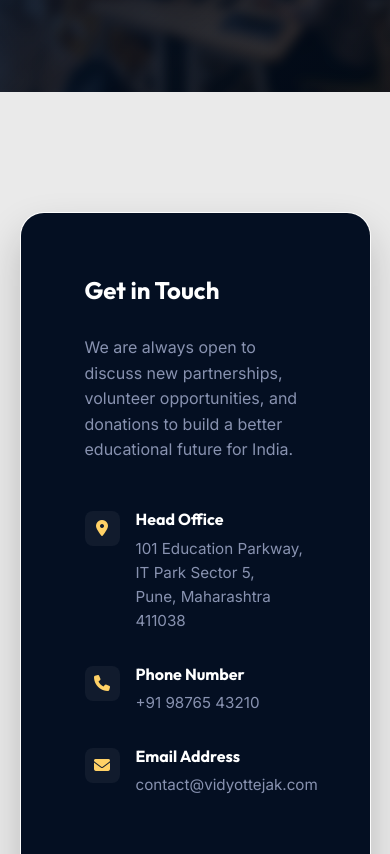
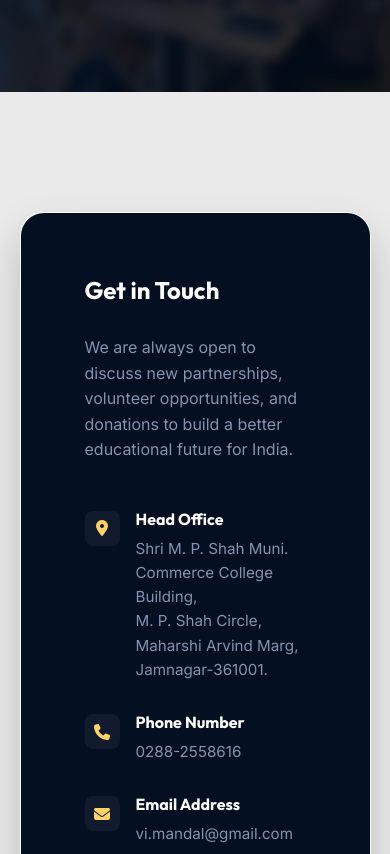
Before and after one commit to Bhavya773-coder/Vidyottejak_Mandal, a plain HTML site: page contact.html in a window 390 px wide. Shown: the part 246-1100 px from the top of the page. Drawn offline with Linux system fonts and the light colour scheme.

Commit message:
Update address, phone, and email to actual Vidyottejak Mandal details

```diff
--- a/contact.html
+++ b/contact.html
@@ -55,7 +55,7 @@
                         <div class="icon-sq bg-accent text-primary"><i class="fa-solid fa-location-dot"></i></div>
                         <div>
                             <h4 class="text-white" style="margin-bottom: 0.5rem;">Head Office</h4>
-                            <p style="color: #8892B0; font-size: 0.95rem;">101 Education Parkway, IT Park Sector 5,<br>Pune, Maharashtra 411038</p>
+                            <p style="color: #8892B0; font-size: 0.95rem;">Shri M. P. Shah Muni. Commerce College Building,<br>M. P. Shah Circle, Maharshi Arvind Marg,<br>Jamnagar-361001.</p>
                         </div>
                     </div>
 
@@ -63,7 +63,7 @@
                         <div class="icon-sq bg-accent text-primary"><i class="fa-solid fa-phone"></i></div>
                         <div>
                             <h4 class="text-white" style="margin-bottom: 0.5rem;">Phone Number</h4>
-                            <p style="color: #8892B0; font-size: 0.95rem;">+91 98765 43210</p>
+                            <p style="color: #8892B0; font-size: 0.95rem;">0288-2558616</p>
                         </div>
                     </div>
 
@@ -71,7 +71,7 @@
                         <div class="icon-sq bg-accent text-primary"><i class="fa-solid fa-envelope"></i></div>
                         <div>
                             <h4 class="text-white" style="margin-bottom: 0.5rem;">Email Address</h4>
-                            <p style="font-size: 0.95rem;"><a href="mailto:contact@vidyottejak.com" style="color: #8892B0; text-decoration: none;" class="nav-hover">contact@vidyottejak.com</a></p>
+                            <p style="font-size: 0.95rem;"><a href="mailto:vi.mandal@gmail.com" style="color: #8892B0; text-decoration: none;" class="nav-hover">vi.mandal@gmail.com</a></p>
                         </div>
                     </div>
                 </div>
```
Also changed, not shown: index.html (+1 -1 lines).
